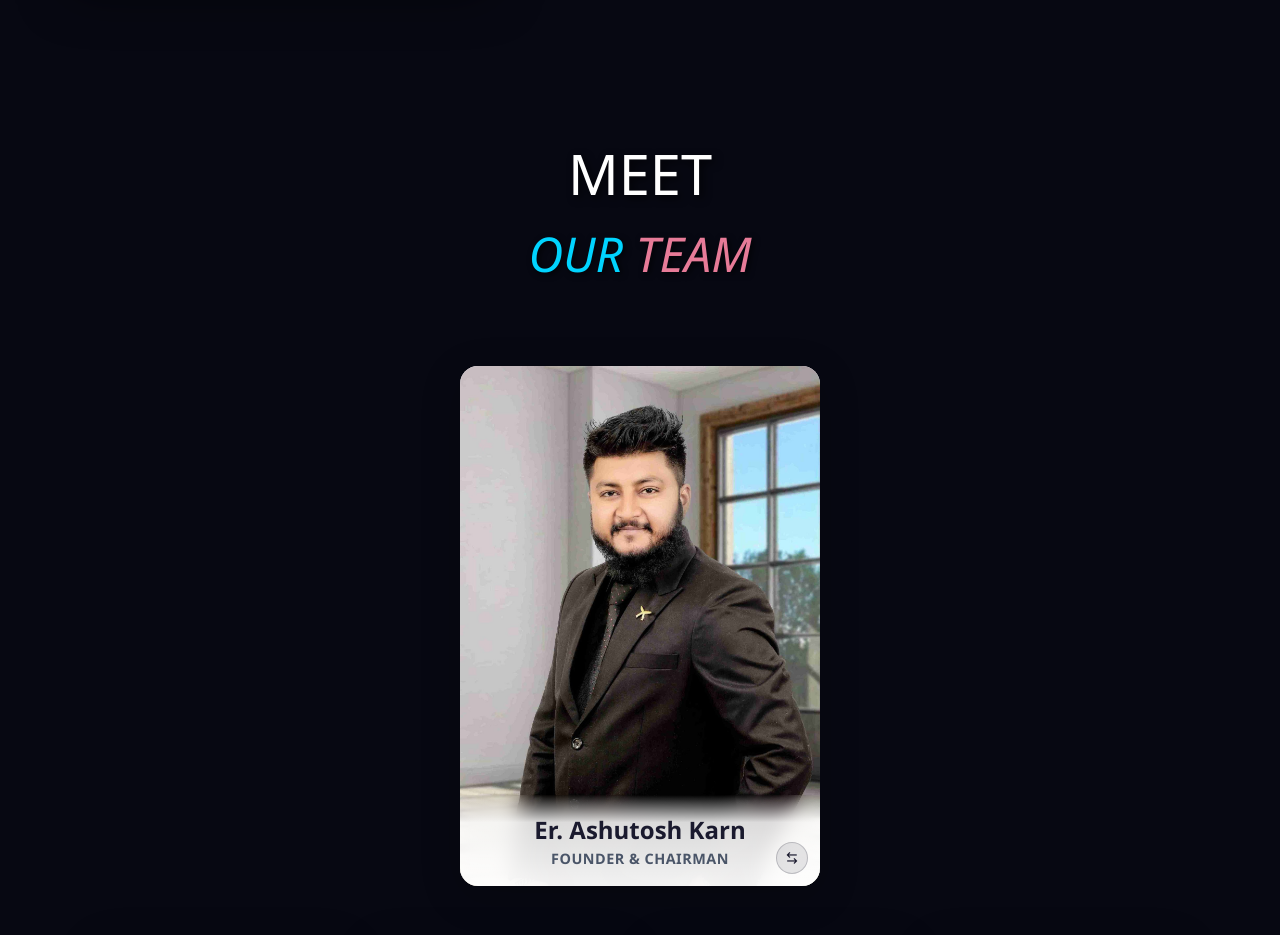
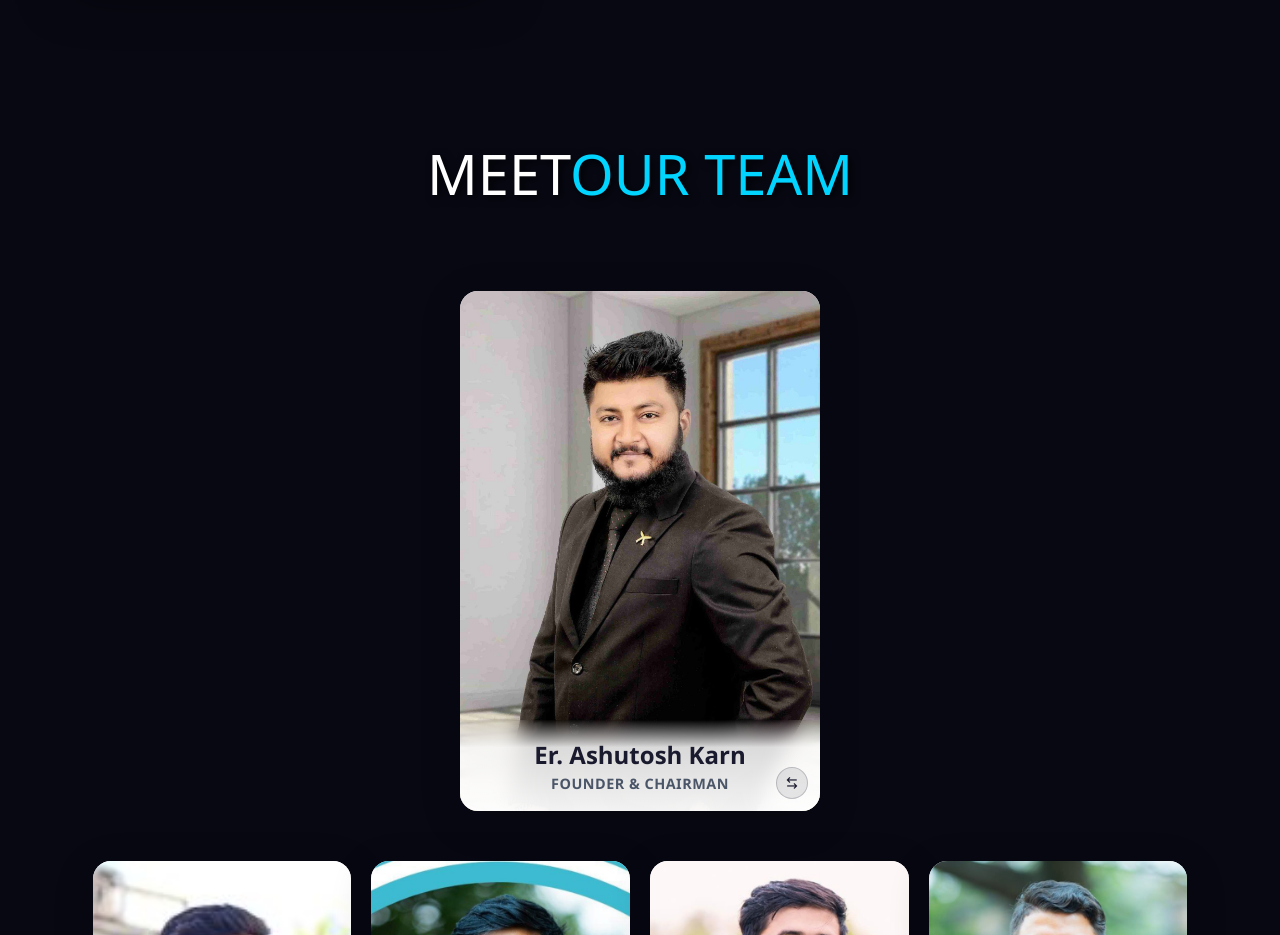
Before and after one commit to akarn3625/TrailEngineersVLogs, a plain HTML site: page assets/Extra HTMLs/about us.html in a window 1280 px wide. Shown: the part 1360-2295 px from the top of the page. Drawn offline with nearby package versions, Linux system fonts and the light colour scheme.

Commit message:
update aboutus team member h1
dsafs

```diff
--- a/assets/Extra HTMLs/about us.html
+++ b/assets/Extra HTMLs/about us.html
@@ -848,8 +848,7 @@
       <!-- TEAM SECTION -->
       <section class="team-section" id="team">
         <div class="section-title">
-          <h1>MEET</h1>
-          <h2>OUR <span style="color:#E77B98">TEAM</span></h2>
+          <h1>MEET<span style="color:#00d4ff">OUR TEAM</span></h1>
         </div>
 
         <div class="team-container">
```
